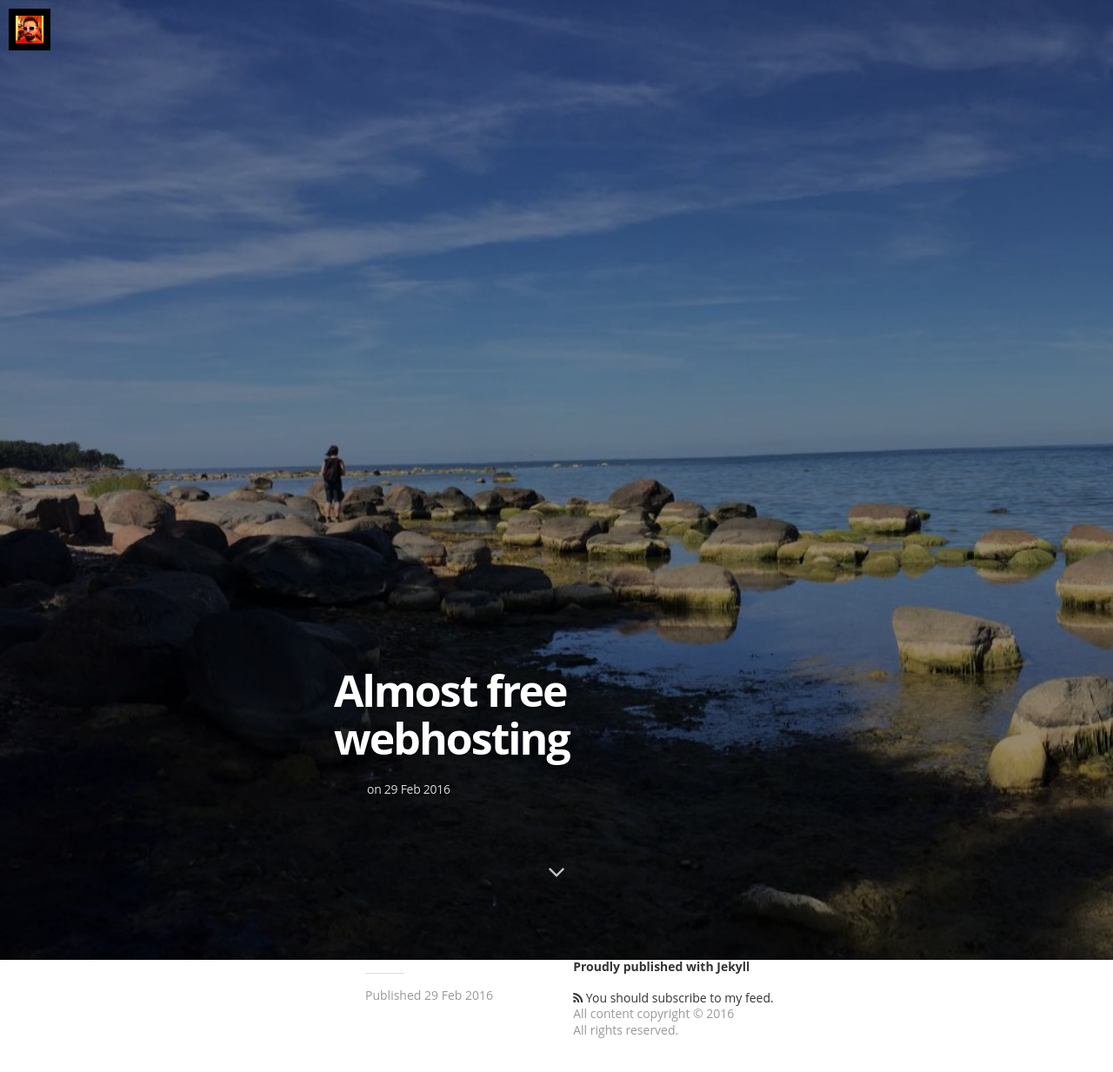
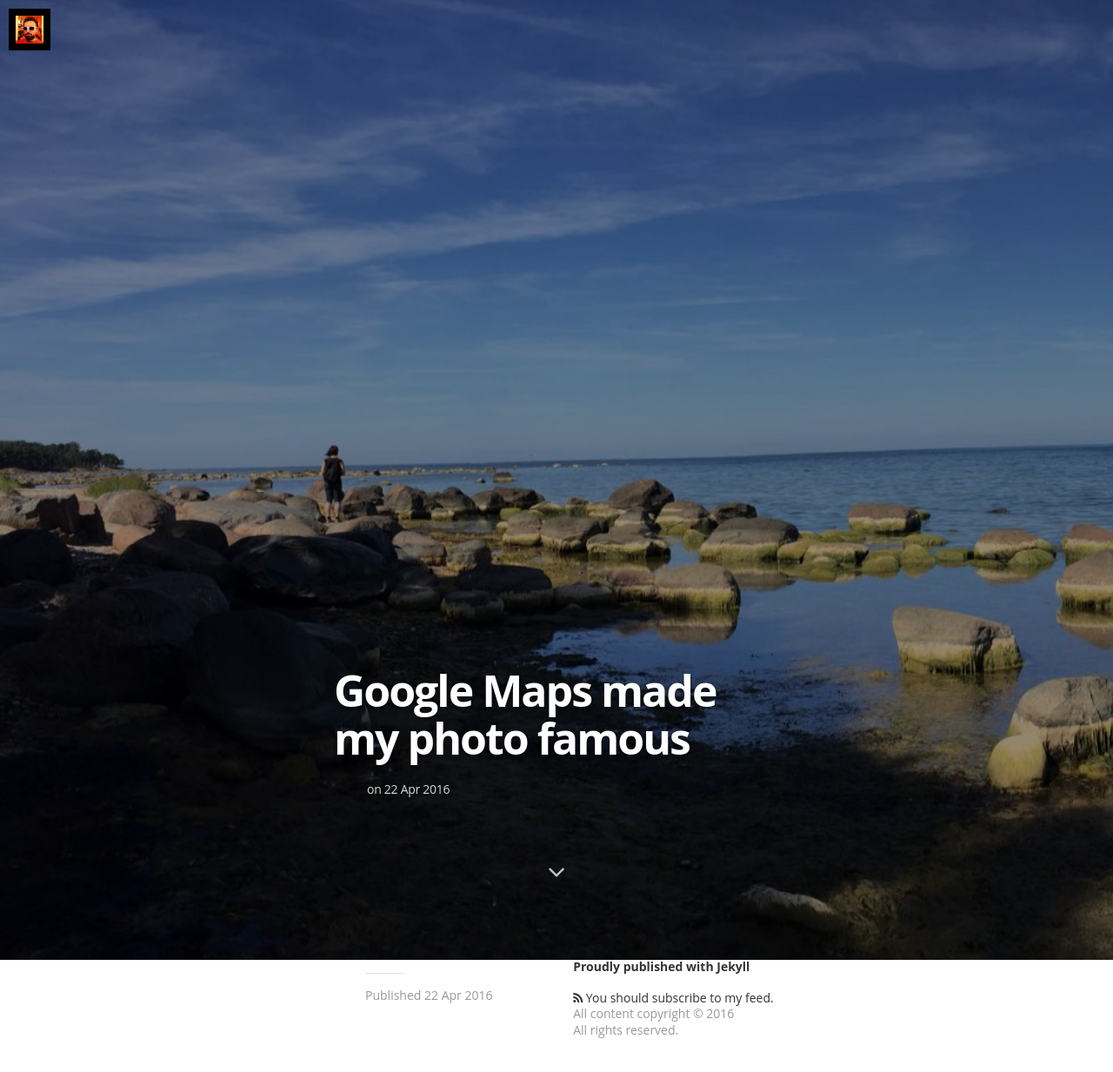
Before and after one commit to nyuwec/nyuwec.github.io, a Jekyll site: the page built from _posts/2016-04-22-google-maps-photo.markdown, in a window 1280 px wide and 1400 px high, scrolled down 296 px, cut to the strip 0-1335 px from the top of the window. Shown: the top 1233 px of the strip at 87% size. Built offline with Jekyll 4.4.1, drawn with Linux system fonts in a browser that asks for light colours; nearby versions of some CDN libraries; some web fonts are replaced; comment, search, counter and statistics services are not loaded.

Commit message:
fix title

```diff
--- a/_posts/2016-04-22-google-maps-photo.markdown
+++ b/_posts/2016-04-22-google-maps-photo.markdown
@@ -1,7 +1,7 @@
 ---
 layout: post
-title:  "Almost free webhosting"
-date:   2016-02-29 00:10:00
+title:  "Google Maps made my photo famous"
+date:   2016-04-22 22:41:00
 tags: featured
 image: /assets/article_images/2016-04-22-google-maps-photo/header.jpg
 ---
```
